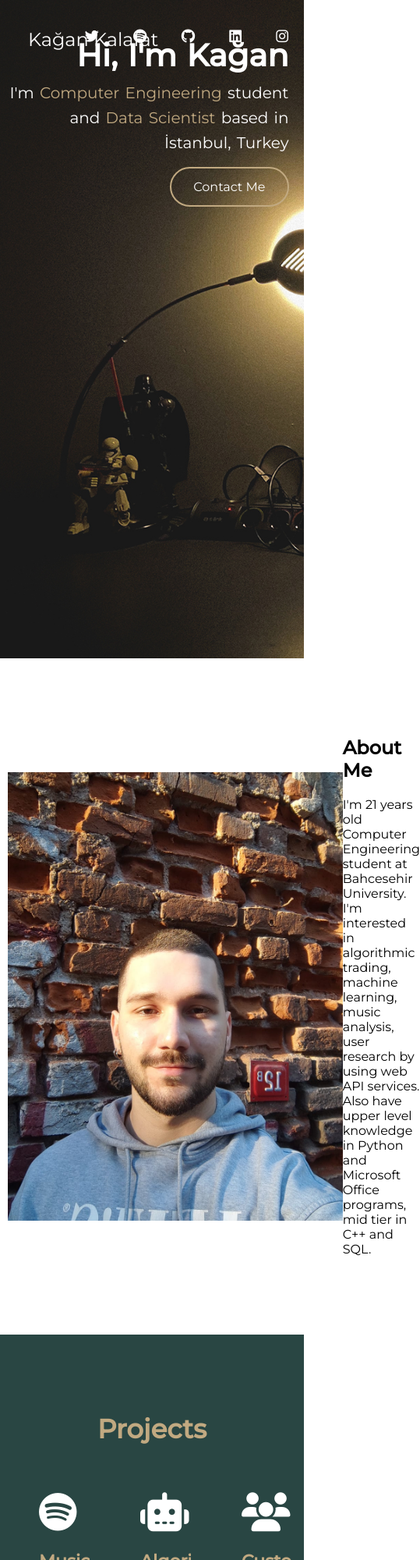
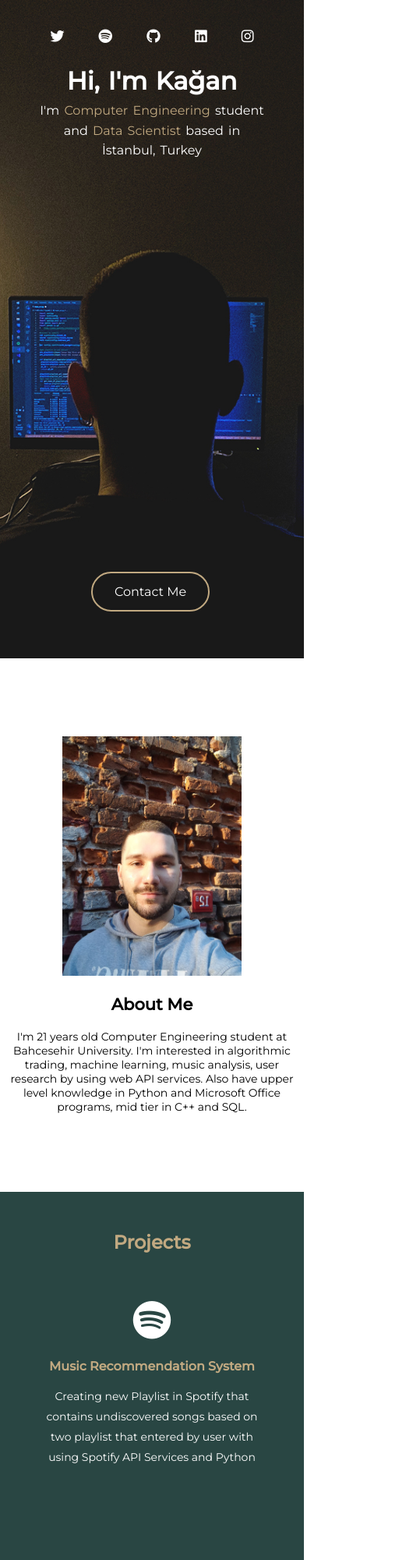
Before and after one commit to kagankalafat/kagankalafat.github.io, a plain HTML site: page index.html in a window 390 px wide. Shown: the top 2000 px of the page at 78% size, 539 px wide, since content can reach past the window. Drawn offline with nearby package versions, Linux system fonts and the light colour scheme.

Commit message:
Mobile responsive

```diff
--- a/index.html
+++ b/index.html
@@ -83,7 +83,7 @@
                     </p>
             </div>
         </div>
-        <p>All the projects can be found on the <a href="https://github.com/kagankalafat" target="_blank" class="git" > Github page.</a> </p>
+        <p class="githubP">All the projects can be found on the <a href="https://github.com/kagankalafat" target="_blank" class="git" > Github page.</a> </p>
     </div>
 
     <footer>
--- a/style.css
+++ b/style.css
@@ -200,3 +200,108 @@ footer p{
     text-decoration: none;
     color: #F0B7F0;
 }
+
+@media screen and (max-width: 600px) {
+    *{
+        margin: 0;
+        padding: 0;
+    }
+    .name{
+        visibility: hidden;
+    }
+    nav ul{
+        width: 100vw;
+        text-align: center;
+    }
+
+    .texts{
+        text-align: center;
+        padding-top: 20%;
+        font-size: 1rem;
+        margin: 0 auto;
+        width: 100%;
+        height: 100vh;
+    }
+    .main-section{
+        background: url(/background.jpg) center contain;
+        background-position: 55% 45%;
+    }
+    button{
+        position: absolute;
+        bottom: 15%;
+        left: 30%;
+    }
+
+    .about{
+        display: block;
+        width: 100vw;
+    }
+    .about-main{
+        width: 100%;
+        display: block;
+        align-items: center;
+        text-align: center;
+    }
+    .about-text{
+        padding-top: 20px;
+        width: auto;
+        font-size: 14px;
+    }
+
+    .about img{
+        width: 230px;
+        height: auto;
+    }
+
+    .projects{
+        padding: 50px 0;
+
+    }
+
+    .title h2{
+        font-size: 24px;
+    }
+
+    .box{
+        display: block;
+        justify-content: center;
+        align-items: center;
+        text-align: center;
+    }
+
+    .card{
+        min-height: 350px;
+        width: auto;
+        text-align: center;
+    }
+    .card i{
+    font-size: 50px;
+    display: block;
+    text-align: center;
+    margin: 25px 0px;
+    color: white;
+    }
+
+    h3{
+        color: #C1A981;
+        font-size: 16px;
+        margin-bottom: 16px;
+    }
+
+    .card p {
+        color: white;
+        font-size: 14px;
+        line-height: 26px;
+    }
+
+    .githubP{
+        color: white;
+        text-align: center;
+        font-size: 14px;
+        width: 100%;
+    }
+    footer{
+        font-size: 14px;
+        padding-top: 10px;
+    }
+}
```
